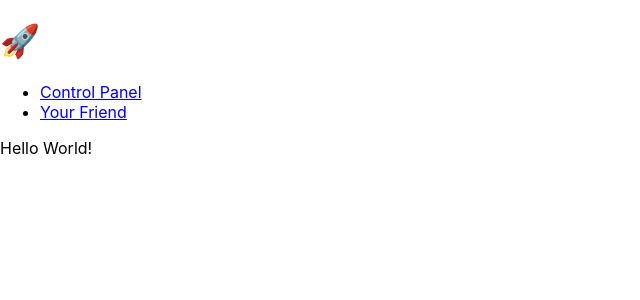
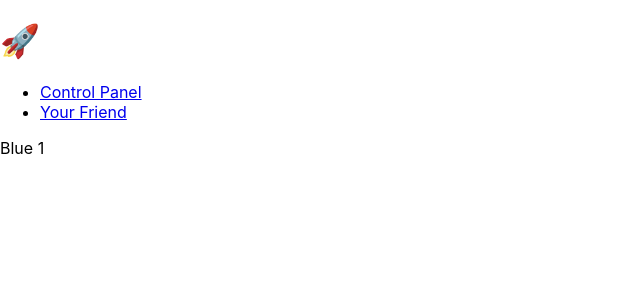
Before and after one commit to joshreed13/the-crew, a React (Create React App) app in the folder the-crew-web/: page /controlpanel in a window 1280 px wide. Shown: the top 300 px of the page, without its empty margins (0-640 px from the left). Built offline with nearby package versions, Linux system fonts and the light colour scheme; the HTML template or start-up script is replaced by a standard one.

Commit message:
Basic model and card component

```diff
--- a/the-crew-web/src/App.tsx
+++ b/the-crew-web/src/App.tsx
@@ -10,13 +10,16 @@ import {
 } from "react-router-dom"
 import './App.css';
 import ControlPanel from './ControlPanel';
+import { Card } from './model';
+
+const mycard: Card = {suit: "B", value: 1};
 
 const router = createBrowserRouter(
   createRoutesFromElements(
-    <Route path="/" element={< Root />} errorElement={<ErrorPage />}>
+    <Route path="/" element={<Root />} errorElement={<ErrorPage />}>
       <Route errorElement={<ErrorPage />}>
         <Route index element={<IndexPage />} />
-        <Route path="controlpanel/" element={<ControlPanel />} />
+        <Route path="controlpanel/" element={<ControlPanel card={mycard} />} />
       </Route>
     </Route >
   )
--- a/the-crew-web/src/ControlPanel.tsx
+++ b/the-crew-web/src/ControlPanel.tsx
@@ -1,3 +1,17 @@
-export default function ControlPanel() {
-    return <div>Hello World!</div>;
+import { Card } from "./model";
+
+export default function ControlPanel({ card }: { card: Card }) {
+    return <CardComponent card={card} />;
 }
+
+function CardComponent({ card }: { card: Card }) {
+    let suitName = "?"
+    switch (card.suit) {
+        case "B": suitName = "Blue"; break;
+        case "Y": suitName = "Yellow"; break;
+        case "M": suitName = "Magenta"; break;
+        case "G": suitName = "Green"; break;
+        case "R": suitName = "Rocket"; break;
+    }
+    return <div className="card">{suitName} {card.value}</div>
+}
--- /dev/null
+++ b/the-crew-web/src/model.ts
@@ -0,0 +1,48 @@
+export type RoundState = {
+    users: User[];
+    hands: Hand[];
+    taskObjectives: TaskObjective;
+    tricks: Trick[];
+};
+
+type UserId = number;
+
+export type User = {
+    id: UserId;
+    name?: string;
+    left?: UserId;
+    right?: UserId;
+    isCommander: boolean;
+};
+
+export type Hand = {
+    cards: Card[];
+};
+
+export type TaskObjective = {
+    tasks: Task[];
+};
+
+export type Task = {
+    id: number;
+    type: string;
+    index: number;
+    card?: Card;
+};
+
+export type Trick = {
+    leader: UserId;
+    index: number;
+    plays: Play[];
+};
+
+export type Play = {
+    user: UserId;
+    card?: Card;
+    winner: boolean;
+};
+
+export type Card = {
+    suit: string;
+    value: number;
+};
```
